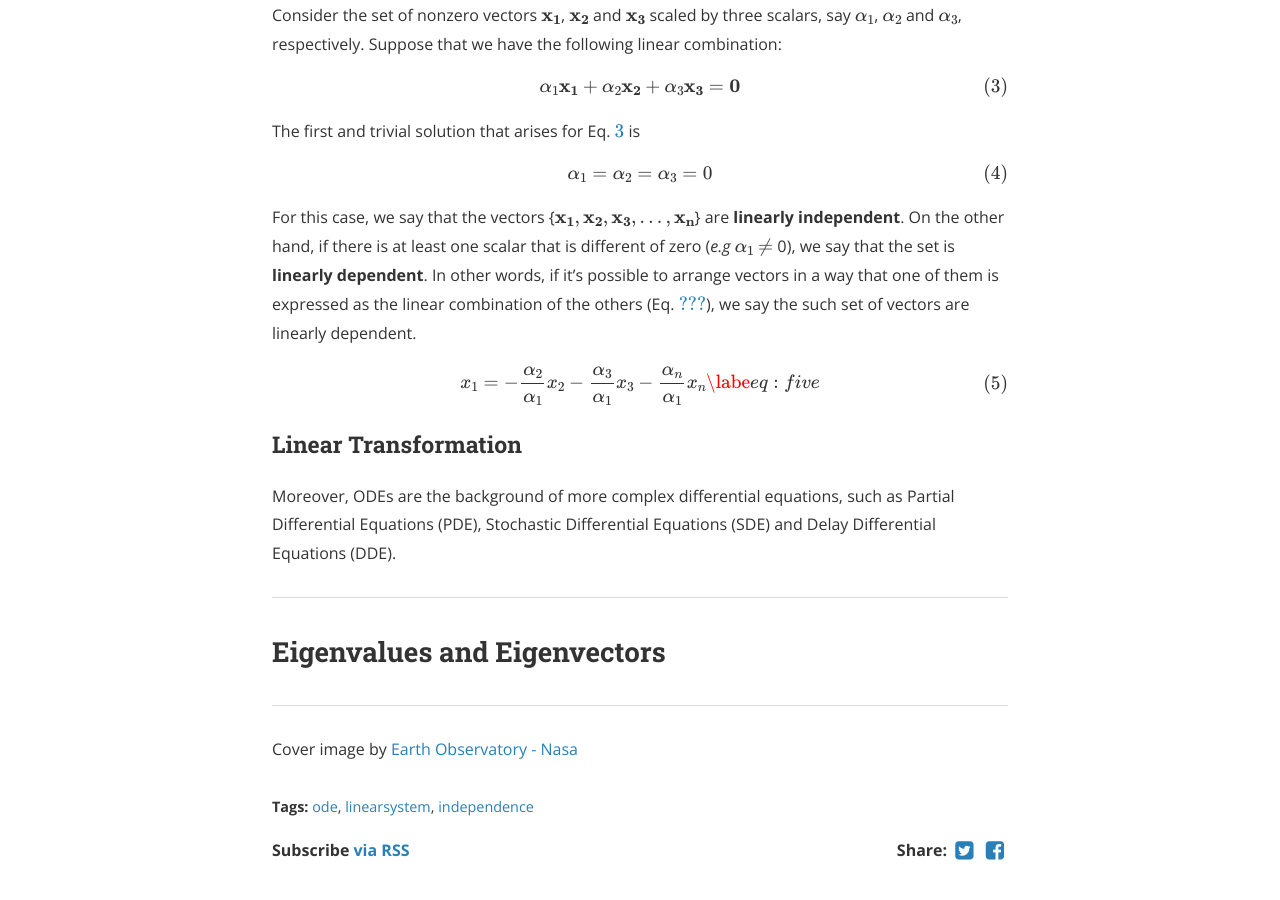
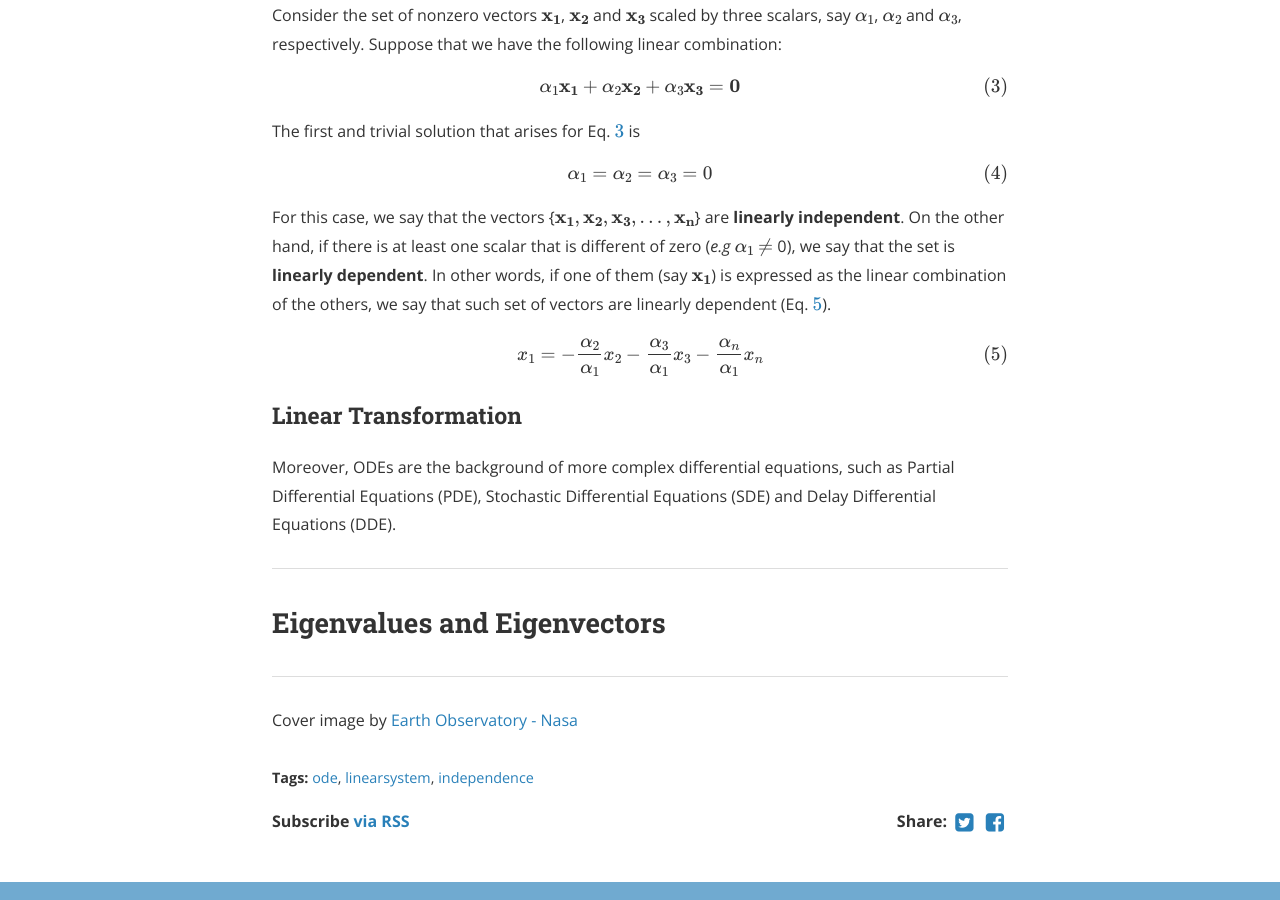
Before and after one commit to vic1309/lerofly, a Jekyll site: the page built from _posts/2019-06-06-linear_pt1.markdown, in a window 1280 px wide and 900 px high, scrolled down 2247 px. Built offline with Jekyll 4.4.1, drawn with Linux system fonts in a browser that asks for light colours; nearby versions of some CDN libraries; formulas are drawn with MathJax 3; a script that is not in the unit is left out.

Commit message:
Update 2019-06-06-linear_pt1.markdown

```diff
--- a/_posts/2019-06-06-linear_pt1.markdown
+++ b/_posts/2019-06-06-linear_pt1.markdown
@@ -70,9 +70,9 @@
 
 $$ \alpha_1 = \alpha_2 = \alpha_3 = 0 \tag{4} $$
 
-For this case, we say that the vectors {${\mathbf{x_1}, \mathbf{x_2}, \mathbf{x_3}, \ldots, \mathbf{x_n}}$} are **linearly independent**. On the other hand, if there is at least one scalar that is different of zero (*e.g* $\alpha_1$ $\neq$ 0), we say that the set is **linearly dependent**. In other words, if it's possible to arrange vectors in a way that one of them is expressed as the linear combination of the others (Eq. \ref{eq:five}), we say the such set of vectors are linearly dependent.
+For this case, we say that the vectors {${\mathbf{x_1}, \mathbf{x_2}, \mathbf{x_3}, \ldots, \mathbf{x_n}}$} are **linearly independent**. On the other hand, if there is at least one scalar that is different of zero (*e.g* $\alpha_1$ $\neq$ 0), we say that the set is **linearly dependent**. In other words, if one of them (say $\mathbf{x_1}$) is expressed as the linear combination of the others, we say that such set of vectors are linearly dependent (Eq. \ref{eq:five}).
 
-$$ x_1 = -\frac{\alpha_2}{\alpha_1}x_2 - \frac{\alpha_3}{\alpha_1}x_3 - \frac{\alpha_n}{\alpha_1}x_n \tag{5} \labe{eq:five}$$
+$$ x_1 = -\frac{\alpha_2}{\alpha_1}x_2 - \frac{\alpha_3}{\alpha_1}x_3 - \frac{\alpha_n}{\alpha_1}x_n \tag{5} \label{eq:five}$$
 
 
 ### Linear Transformation
```
